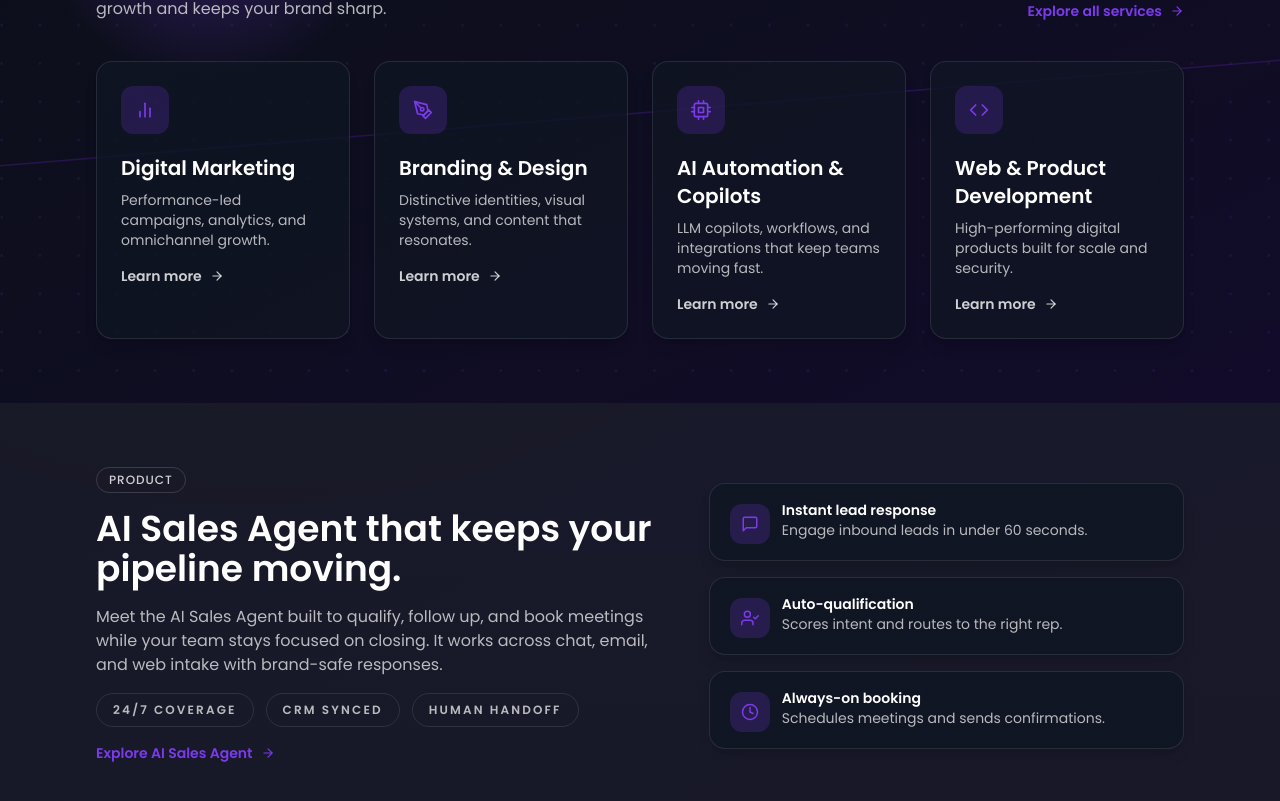
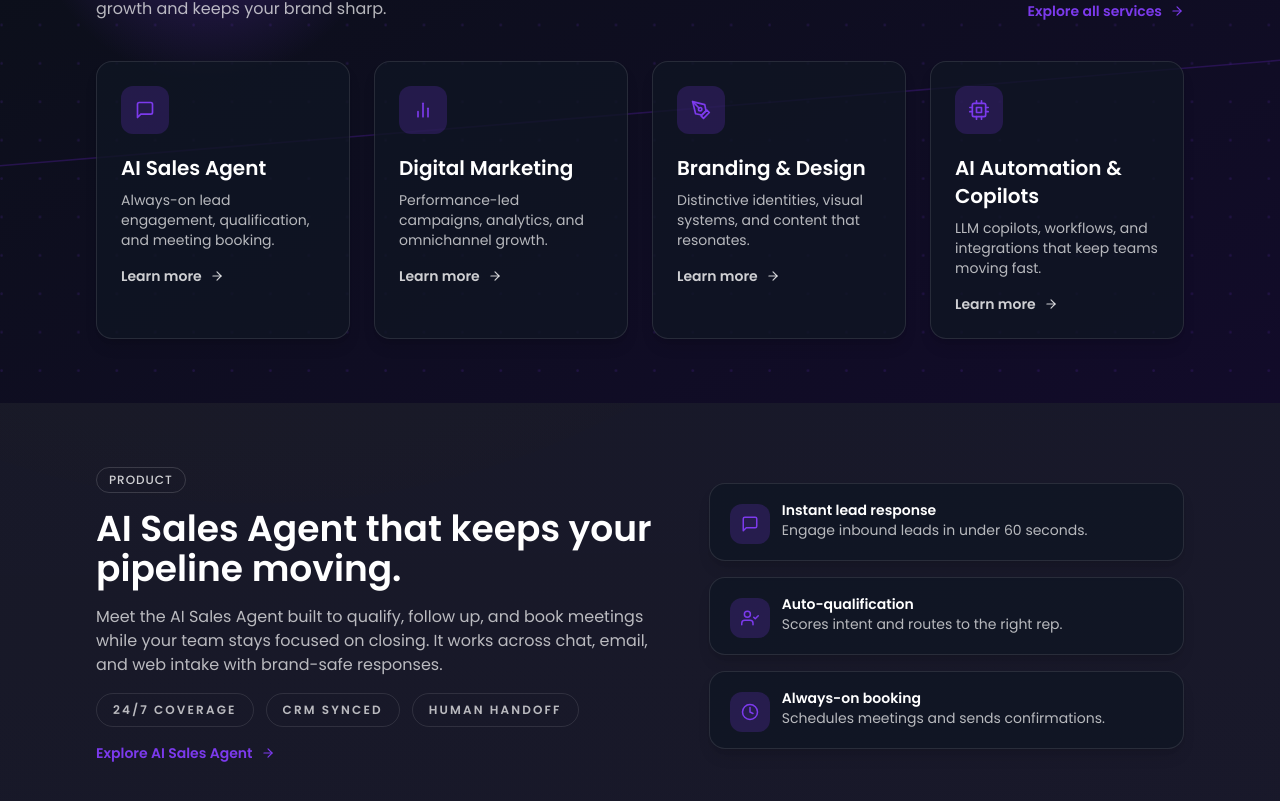
Before and after one commit to Dott-Media-Git/DottMediaWeb, a React (Vite) app: page / in a window 1280 px wide. Shown: the part 1089-1890 px from the top of the page. Built offline with nearby package versions, Linux system fonts and the light colour scheme.

Commit message:
Add AI Sales Agent to services list

```diff
--- a/src/data/siteData.js
+++ b/src/data/siteData.js
@@ -4,6 +4,7 @@ import {
   FiCode,
   FiCpu,
   FiLayers,
+  FiMessageSquare,
   FiPenTool,
   FiShield,
   FiTarget,
@@ -18,6 +19,12 @@ export const stats = [
 ];
 
 export const services = [
+  {
+    title: "AI Sales Agent",
+    description: "Always-on lead engagement, qualification, and meeting booking.",
+    icon: FiMessageSquare,
+    focus: ["Instant response", "Qualified handoff", "Calendar booking"],
+  },
   {
     title: "Digital Marketing",
     description: "Performance-led campaigns, analytics, and omnichannel growth.",
```
